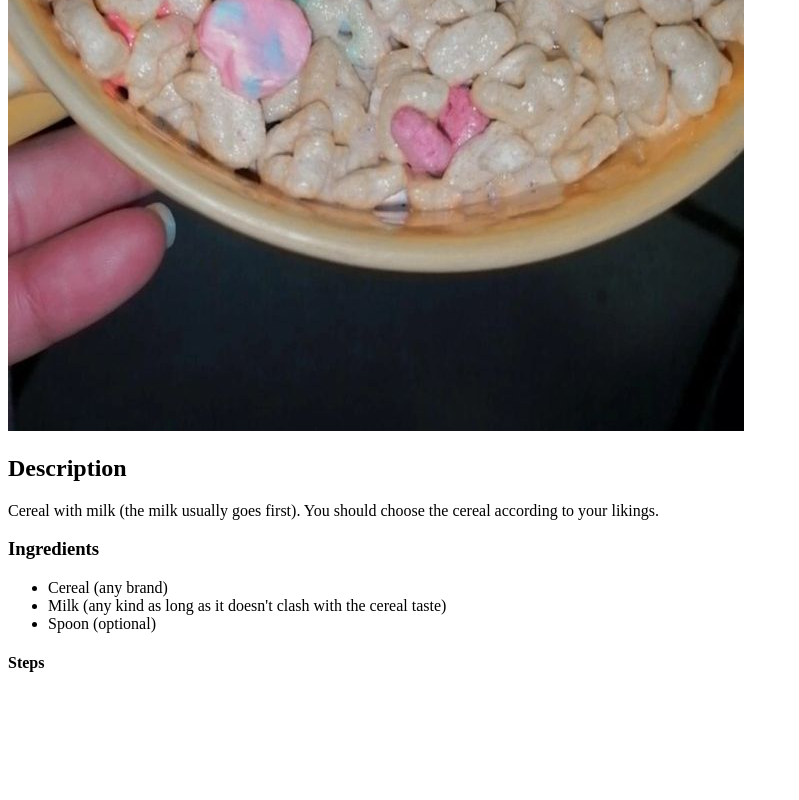
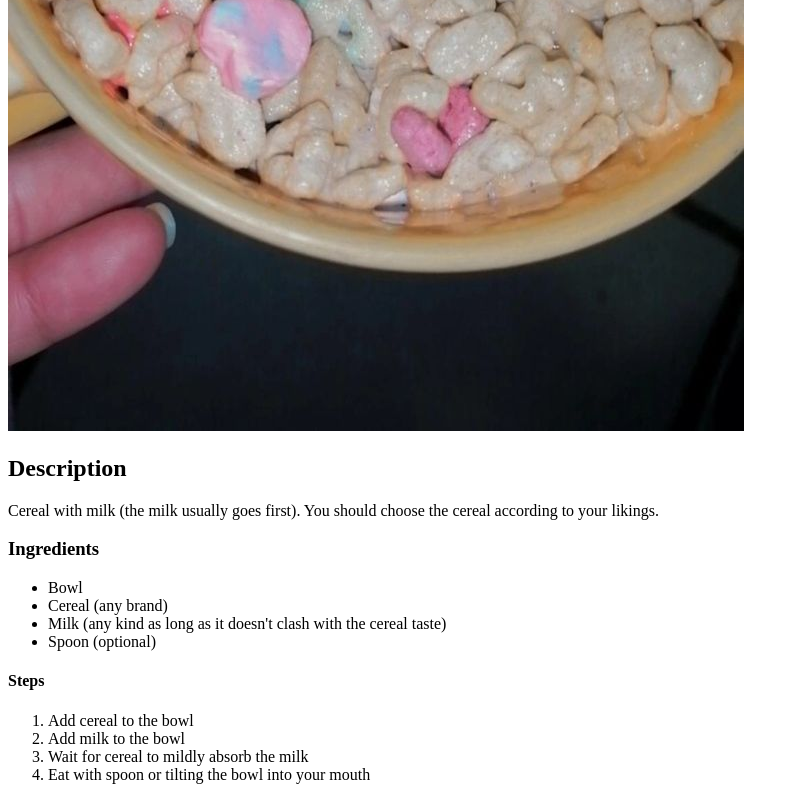
Before and after one commit to thepatochido/odin-recipes-2, a plain HTML site: page recipes/cereal.html in a window 1280 px wide. Shown: the part 957-1757 px from the top of the page, without its empty margins (0-799 px from the left). Before the commit the page ends 1651 px from the top, so only its background shows below. Drawn offline with Linux system fonts and the light colour scheme.

Commit message:
Finished cereal recipe

```diff
--- a/recipes/cereal.html
+++ b/recipes/cereal.html
@@ -12,10 +12,17 @@
     <p>Cereal with milk (the milk usually goes first). You should choose the cereal according to your likings.</p>
     <h3>Ingredients</h3>
     <ul>
+        <li>Bowl</li>
         <li>Cereal (any brand)</li>
         <li>Milk (any kind as long as it doesn't clash with the cereal taste)</li>
         <li>Spoon (optional)</li>
     </ul>
     <h4>Steps</h4>
+    <ol>
+        <li>Add cereal to the bowl</li>
+        <li>Add milk to the bowl</li>
+        <li>Wait for cereal to mildly absorb the milk</li>
+        <li>Eat with spoon or tilting the bowl into your mouth</li>
+    </ol>
 </body>
 </html>
```
